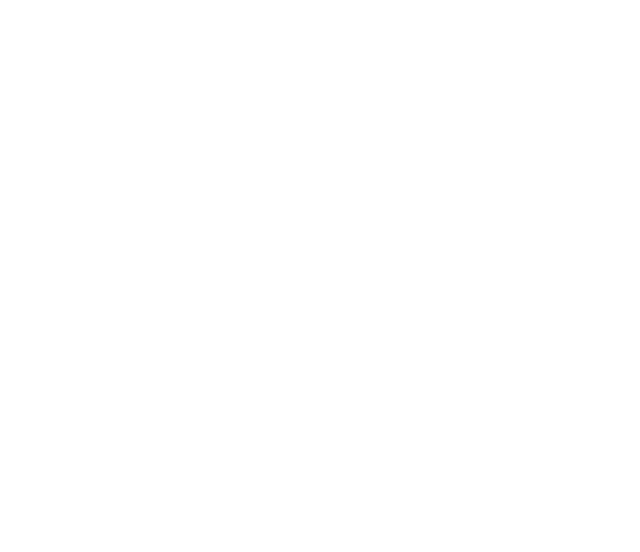
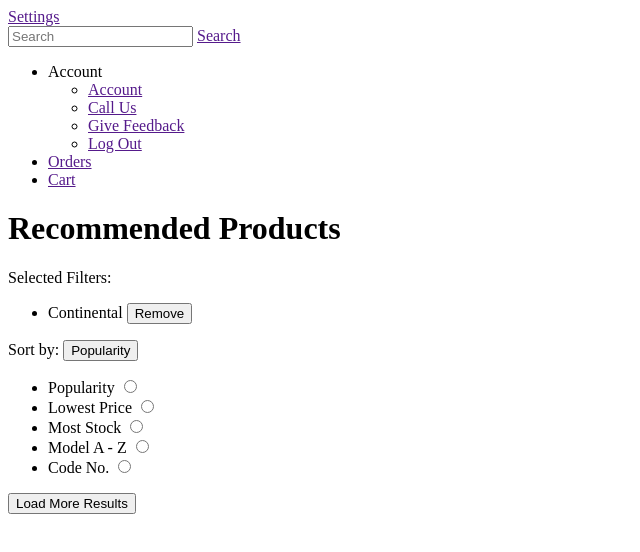
Before and after one commit to evtatdevelop/new-wheels, a website: page index.html in a window 1280 px wide. Shown: the whole page, without its empty margins (0-640 px from the left). Drawn offline with Linux system fonts and the light colour scheme.

Commit message:
layouts for header and tools sections

```diff
--- a/index.html
+++ b/index.html
@@ -6,6 +6,108 @@
   <title>Recommended Products</title>
 </head>
 <body>
+  <header class="page-header">
+    <a href="" class="page-header__settings settings">Settings</a>
+
+    <form action="" class="page-header__search search">
+      <input type="text" class="search__request" placeholder="Search">
+      <a href="" class="search__button">Search</a>
+    </form>
+
+    <nav class="page-header__navigation">
+      <ul class="main-nav">
+        <li class="main-nav__item main-nav__item--account">
+          Account
+
+          <ul class="account-nav">
+            <li class="account-nav__item">
+              <a href="" class="account-nav__link">Account</a>
+            </li>
+            <li class="account-nav__item">
+              <a href="" class="account-nav__link">Call Us</a>
+            </li>
+            <li class="account-nav__item">
+              <a href="" class="account-nav__link">Give Feedback</a>
+            </li>
+            <li class="account-nav__item log-in-out">
+              <a href="" class="account-nav__link">Log Out</a>
+            </li>
+          </ul>
+
+        </li>
+
+        <li class="main-nav__item main-nav__item--orders">
+          <a href="" class="main-nav__link">Orders</a>
+        </li>
+
+        <li class="main-nav__item main-nav__item--cart main-nav__item--cart--notempty">
+          <a href="" class="main-nav__link">Cart</a>
+        </li>
+      </ul>
+    </nav>
+  </header>
+
+  <h1 class="page-name">
+    Recommended Products
+  </h1>
+
+  <section class="page-tools">
+
+    <div class="page-tools__filters filters">
+      Selected Filters:
+      <ul class="filters__list">
+        <li class="filters__item">
+          Continental
+          <button class="filters__closer">Remove</button>
+        </li>
+      </ul>
+    </div>
+
+    <div class="page-tool__sorting sorting">
+      Sort by:
+      <button class="sorting__button">
+        Popularity
+      </button>
+      <ul class="sorting__list">
+        <li class="sorting__item sorting__item--current">
+          <label for="pop" class="sorting__label">
+            Popularity
+            <input type="radio" name="sort" value="Popularity" id="pop" class="sorting__radio">
+          </label>
+        </li>
+        <li class="sorting__item">
+          <label for="low_price" class="sorting__label">
+            Lowest Price
+            <input type="radio" name="sort" value="Lowest Price" id="low_price" class="sorting__radio">
+          </label>
+        </li>
+        <li class="sorting__item">
+          <label for="most_stock" class="sorting__label">
+            Most Stock
+            <input type="radio" name="sort" value="Most Stock" id="most_stock" class="sorting__radio">
+          </label>
+        </li>
+        <li class="sorting__item">
+          <label for="model_az" class="sorting__label">
+            Model A - Z
+            <input type="radio" name="sort" value="Model A - Z" id="model_az" class="sorting__radio">
+          </label>
+        </li>
+        <li class="sorting__item">
+          <label for="code_no" class="sorting__label">
+            Code No.
+            <input type="radio" name="sort" value="Code No." id="code_no" class="sorting__radio">
+          </label>
+        </li>
+      </ul>
+    </div>
+  </section>
+
+  <section class="page-bestsellers"></section>
+
+  <section class="page-goods"></section>
+
+  <button class="page-more-results">Load More Results</button>
 
 </body>
 </html>
--- a/package.json
+++ b/package.json
@@ -1,7 +1,7 @@
 {
   "name": "new-wheels",
   "version": "1.0.0",
-  "description": "The adaptive version of wheels-project",
+  "description": "The testing task This Is",
   "main": "index.js",
   "scripts": {
     "test": "echo \"Error: no test specified\" && exit 1"
@@ -10,7 +10,7 @@
     "type": "git",
     "url": "git+https://github.com/evtatdevelop/new-wheels.git"
   },
-  "author": "",
+  "author": "Evgenii Tatarenko",
   "license": "ISC",
   "bugs": {
     "url": "https://github.com/evtatdevelop/new-wheels/issues"
```
